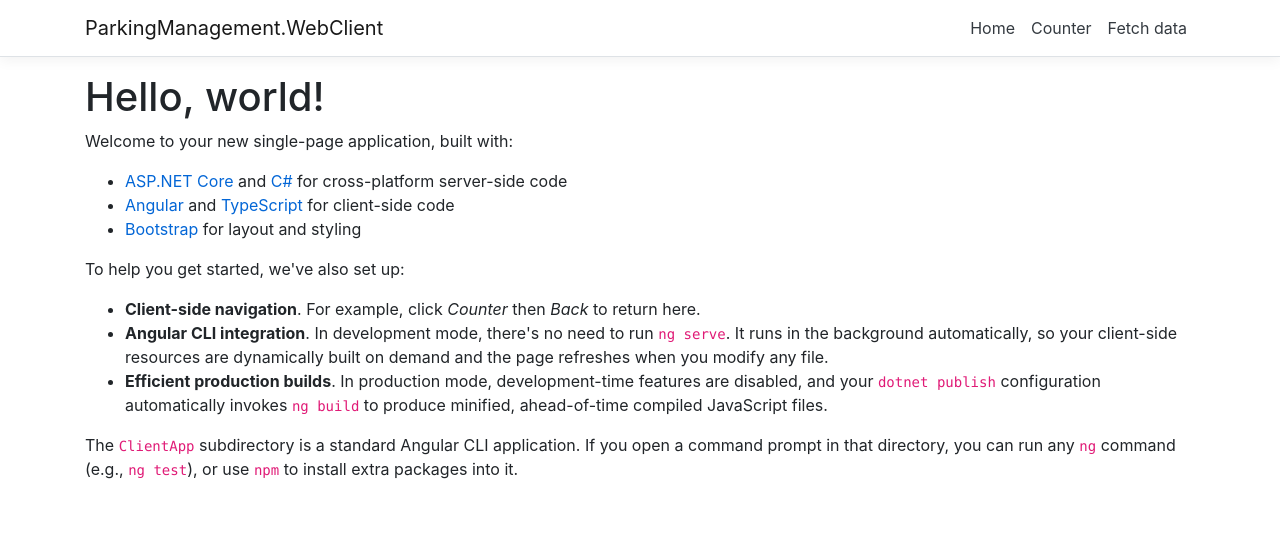
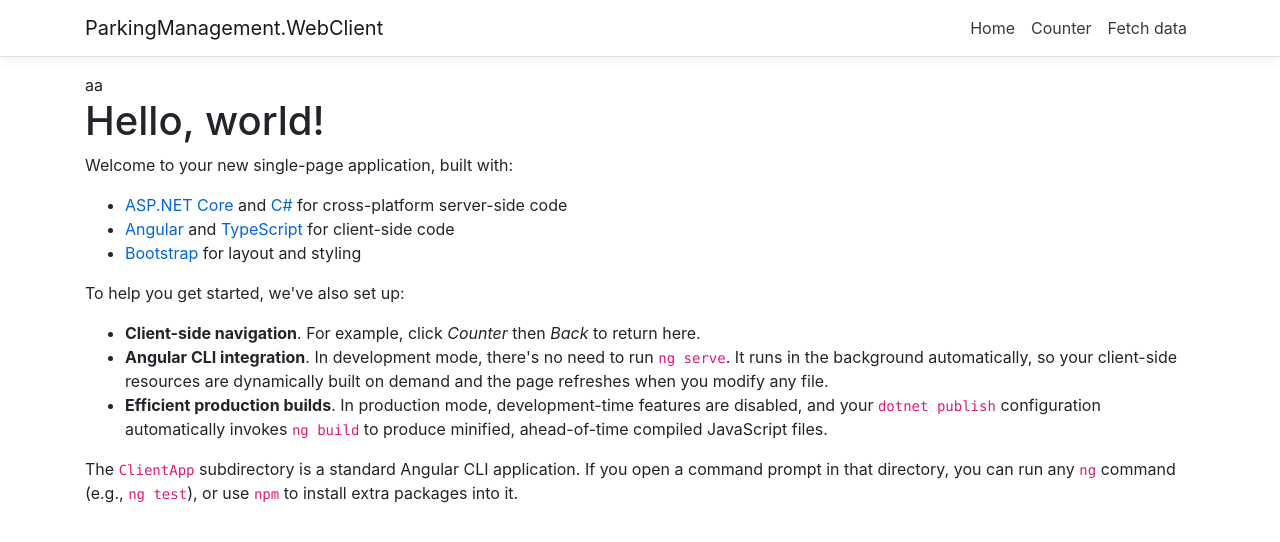
Before and after one commit to cneagu/PargingManagement, an Angular app in the folder ParkingManagement/ParkingManagement.WebClient/ClientApp/: page / in a window 1280 px wide. Shown: the top 542 px of the page. Built offline with nearby package versions, Linux system fonts and the light colour scheme.

Commit message:
revert change

```diff
--- a/ParkingManagement/ParkingManagement.WebClient/ClientApp/src/app/app.component.html
+++ b/ParkingManagement/ParkingManagement.WebClient/ClientApp/src/app/app.component.html
@@ -1,6 +1,7 @@
 <body>
   <app-nav-menu></app-nav-menu>
   <div class="container">
+    aa
     <router-outlet></router-outlet>
   </div>
 </body>
```
